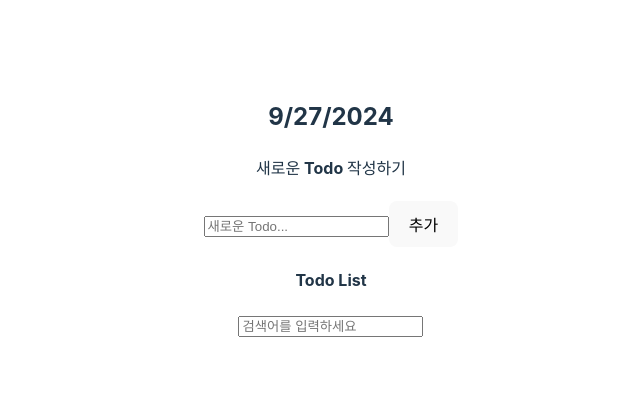
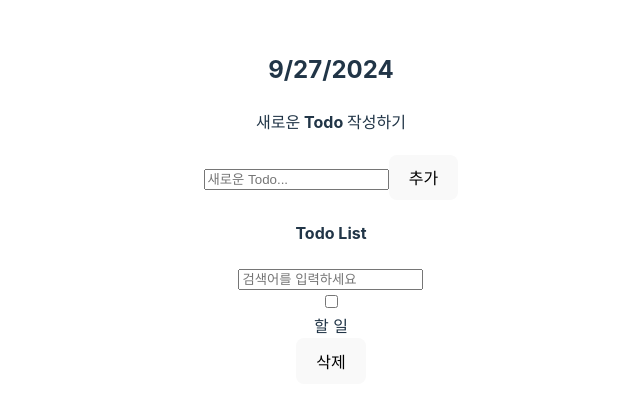
Before and after one commit to jooYeonIya/studyReact, a React (Vite) app in the folder CounterApp/: page / in a window 1280 px wide. Shown: the part 192-600 px from the top of the page, without its empty margins (309-949 px from the left). Built offline with nearby package versions, Linux system fonts and the light colour scheme.

Commit message:
todoList: TodoItem 추가

```diff
--- /dev/null
+++ b/CounterApp/src/components/TodoList/TodoItem.jsx
@@ -0,0 +1,10 @@
+export default function TodoItem() {
+    return (
+        <>
+            <input type="checkbox" />
+            <div>할 일</div>
+            <div>{new Date().toLocaleDateString}</div>
+            <button>삭제</button>
+        </>
+    )
+}
--- a/CounterApp/src/components/TodoList/TodoList.jsx
+++ b/CounterApp/src/components/TodoList/TodoList.jsx
@@ -1,8 +1,12 @@
+import TodoItem from "./TodoItem";
+
 export default function TodoList() {
     return (
         <>
             <h4>Todo List</h4>
             <input type="text" placeholder="검색어를 입력하세요" />
+            <br />
+            <TodoItem />
         </>
     )
 }
```
